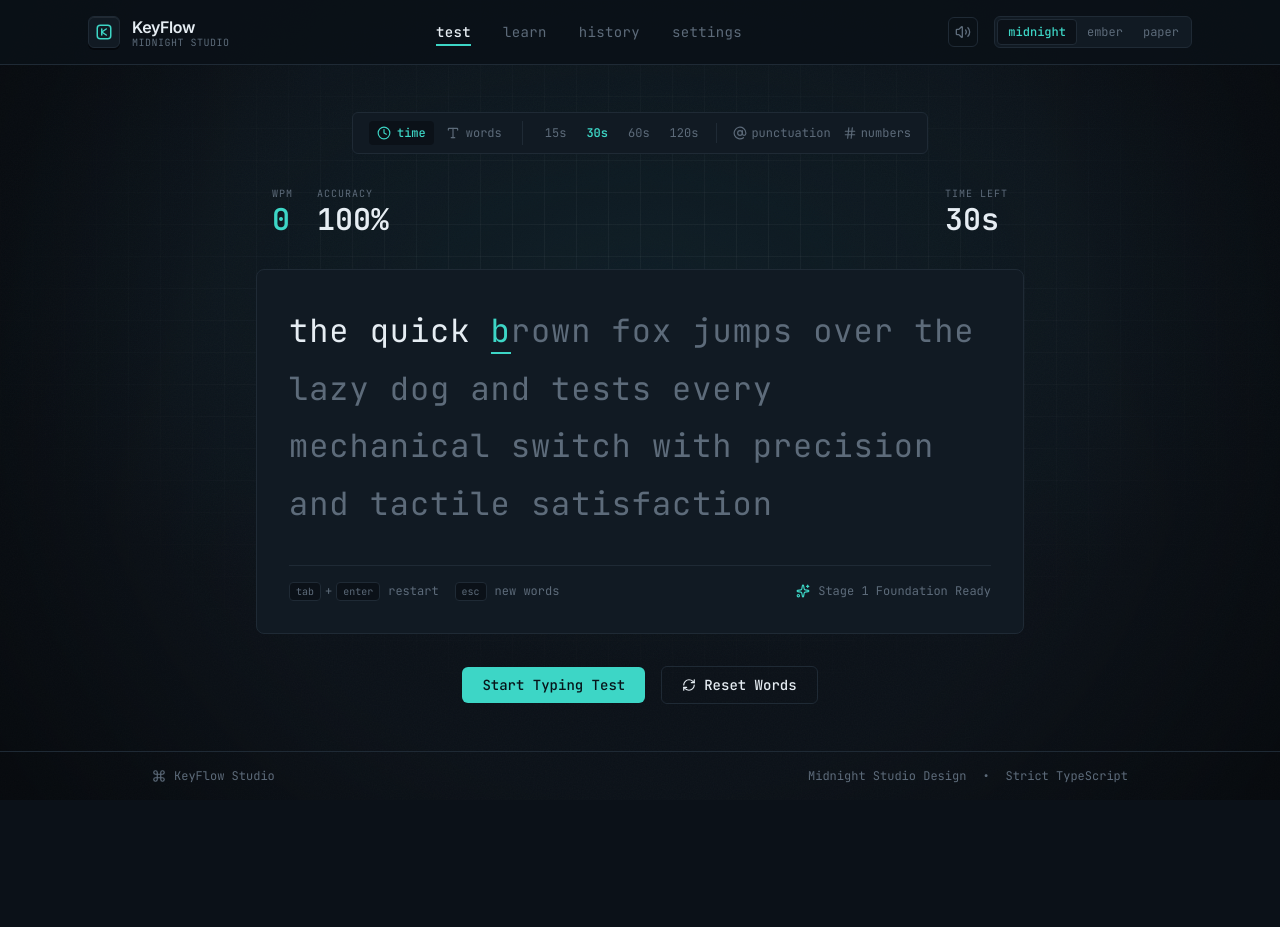
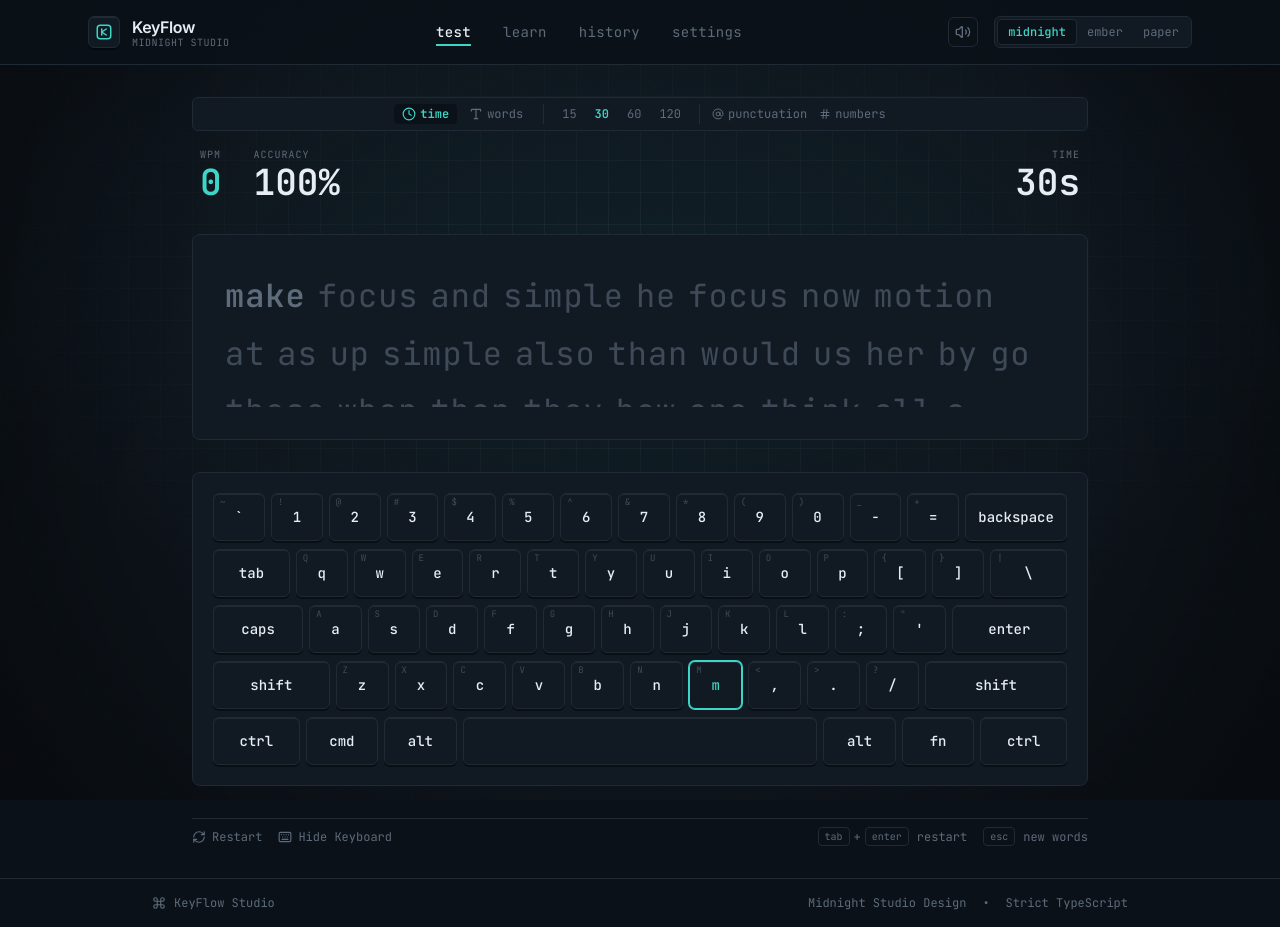
Before and after one commit to dkayush7373/TypeNest, a Next.js app: page / in a window 1280 px wide. Before the commit the page ends 800 px from the top, so only its background shows below. Built offline with nearby package versions, Linux system fonts and the light colour scheme.

Commit message:
feat(test): wire live typing engine, virtual keyboard lighting, sound effects, and stats bar

```diff
--- a/app/page.tsx
+++ b/app/page.tsx
@@ -1,17 +1,22 @@
 'use client';
 
-import React, { useState } from 'react';
+import React, { useState, useCallback } from 'react';
 import { ActiveTab, TestConfig } from '@/types';
 import { BackgroundLayers } from '@/components/BackgroundLayers';
 import { TopBar } from '@/components/TopBar';
-import { Sparkles, RefreshCw, Command, Clock, Type, Hash, AtSign } from 'lucide-react';
+import { StatsBar } from '@/components/StatsBar';
+import { TypingArea } from '@/components/TypingArea';
+import { VirtualKeyboard } from '@/components/VirtualKeyboard';
+import { useTypingEngine } from '@/hooks/useTypingEngine';
+import { useSound } from '@/hooks/useSound';
+import { RefreshCw, Command, RotateCcw, Keyboard as KeyboardIcon } from 'lucide-react';
 
 export default function Home() {
   const [activeTab, setActiveTab] = useState<ActiveTab>('test');
   const [soundEnabled, setSoundEnabled] = useState(true);
-  const [isTyping] = useState(false);
+  const [showKeyboard, setShowKeyboard] = useState(true);
 
-  // Default test configuration
+  // Test configuration
   const [config, setConfig] = useState<TestConfig>({
     mode: 'time',
     time: 30,
@@ -20,10 +25,37 @@ export default function Home() {
     numbers: false,
   });
 
+  // Sound generator
+  const { playKeySound, getAudioContext } = useSound(soundEnabled, 0.45);
+
+  const handlePlaySound = useCallback(
+    (type: 'standard' | 'space' | 'error') => {
+      playKeySound(type);
+    },
+    [playKeySound]
+  );
+
+  // Typing engine
+  const engine = useTypingEngine(config, handlePlaySound);
+
+  const handleConfigChange = (newConfig: TestConfig) => {
+    setConfig(newConfig);
+  };
+
+  const isRunning = engine.status === 'running';
+
   return (
-    <div className="relative min-h-screen flex flex-col bg-[var(--bg)] text-[var(--text)] selection:bg-[var(--accent)] selection:text-[var(--accent-contrast)]">
+    <div
+      onClick={() => {
+        getAudioContext();
+        if (!engine.isFocused) {
+          engine.setFocused(true);
+        }
+      }}
+      className="relative min-h-screen flex flex-col bg-[var(--bg)] text-[var(--text)] selection:bg-[var(--accent)] selection:text-[var(--accent-contrast)]"
+    >
       {/* Background Layers: Depth, Faint Grid, Noise Grain, Vignette */}
-      <BackgroundLayers isTyping={isTyping} />
+      <BackgroundLayers isTyping={isRunning} />
 
       {/* Top Bar with Brand, Nav, and Theme Switcher */}
       <TopBar
@@ -34,7 +66,7 @@ export default function Home() {
       />
 
       {/* Main Content Workspace */}
-      <main className="relative z-10 flex-1 flex flex-col items-center justify-center max-w-5xl w-full mx-auto px-6 py-8">
+      <main className="relative z-10 flex-1 flex flex-col items-center justify-center max-w-5xl w-full mx-auto px-4 sm:px-6 py-6 sm:py-8">
         {/* Mobile polite notice */}
         <div className="md:hidden w-full mb-6 p-4 rounded-md border border-[var(--border)] bg-[var(--panel)] text-center text-xs font-mono text-[var(--text-muted)]">
           <p className="text-[var(--text)] font-medium mb-1">Physical Keyboard Recommended</p>
@@ -42,139 +74,93 @@ export default function Home() {
         </div>
 
         {activeTab === 'test' && (
-          <div className="w-full flex flex-col items-center space-y-8">
-            {/* Minimal Mode Configuration Bar */}
-            <div className="flex flex-wrap items-center justify-center gap-4 px-4 py-2 rounded-md border border-[var(--border)] bg-[var(--panel)] text-xs font-mono text-[var(--text-muted)] select-none">
-              {/* Mode: Time vs Words */}
-              <div className="flex items-center space-x-1 border-r border-[var(--border)] pr-3">
+          <div className="w-full flex flex-col items-center space-y-6 sm:space-y-8">
+            {/* Live Stats & Config Controls */}
+            <StatsBar
+              config={config}
+              onConfigChange={handleConfigChange}
+              wpm={engine.liveNetWpm}
+              accuracy={engine.liveAccuracy}
+              timeRemaining={engine.timeRemaining}
+              wordProgress={{
+                current: Math.min(engine.wordIndex + 1, config.words),
+                total: config.words,
+              }}
+              isRunning={isRunning}
+            />
+
+            {/* Test Finished Quick Banner (Stage 2) */}
+            {engine.status === 'finished' ? (
+              <div className="w-full max-w-4xl p-8 rounded-lg border border-[var(--border)] bg-[var(--panel)] text-center space-y-6">
+                <div className="flex flex-col items-center space-y-2">
+                  <span className="text-xs uppercase font-mono tracking-widest text-[var(--text-muted)]">
+                    Test Completed
+                  </span>
+                  <div className="flex items-baseline space-x-3">
+                    <span className="text-6xl font-bold font-mono text-[var(--accent)] num-tabular">
+                      {engine.liveNetWpm}
+                    </span>
+                    <span className="text-sm font-mono text-[var(--text-muted)]">WPM</span>
+                  </div>
+                  <p className="text-sm font-mono text-[var(--text-muted)]">
+                    Accuracy: <span className="text-[var(--text)] font-semibold">{engine.liveAccuracy}%</span> • Keystrokes: <span className="text-[var(--text)] font-semibold">{engine.keystrokes.length}</span>
+                  </p>
+                </div>
+
+                <div className="flex justify-center space-x-4">
                   <button
-                  onClick={() => setConfig({ ...config, mode: 'time' })}
-                  className={`flex items-center space-x-1.5 px-2 py-1 rounded transition-colors ${
-                    config.mode === 'time'
-                      ? 'text-[var(--accent)] bg-[var(--bg)] font-medium'
-                      : 'hover:text-[var(--text)]'
-                  }`}
+                    onClick={() => engine.resetTest()}
+                    className="px-6 py-2.5 rounded-md font-mono text-sm font-medium bg-[var(--accent)] text-[var(--accent-contrast)] hover:opacity-90 active:translate-y-[1px] transition-all flex items-center space-x-2"
                   >
-                  <Clock className="w-3.5 h-3.5" />
-                  <span>time</span>
+                    <RotateCcw className="w-4 h-4" />
+                    <span>Try Again</span>
+                  </button>
+                </div>
+              </div>
+            ) : (
+              <>
+                {/* Typing Area Canvas */}
+                <TypingArea
+                  words={engine.words}
+                  wordIndex={engine.wordIndex}
+                  currentInput={engine.currentInput}
+                  completedWords={engine.completedWords}
+                  isFocused={engine.isFocused}
+                  onFocusRequest={() => engine.setFocused(true)}
+                />
+
+                {/* Lit-up On-Screen Mechanical Keyboard */}
+                {showKeyboard && (
+                  <VirtualKeyboard
+                    activeKeyCode={engine.activeKeyCode}
+                    isKeyError={engine.isKeyError}
+                    targetKeyCode={engine.targetKeyCode}
+                    showFingerGuides={false}
+                  />
+                )}
+
+                {/* Bottom Controls & Shortcut Hints */}
+                <div className="w-full max-w-4xl flex items-center justify-between text-xs font-mono text-[var(--text-muted)] pt-2 border-t border-[var(--border)]">
+                  <div className="flex items-center space-x-4">
+                    <button
+                      onClick={() => engine.resetTest()}
+                      className="flex items-center space-x-1.5 hover:text-[var(--text)] transition-colors"
+                      title="Restart test (Tab + Enter)"
+                    >
+                      <RefreshCw className="w-3.5 h-3.5" />
+                      <span>Restart</span>
                     </button>
                     <button
-                  onClick={() => setConfig({ ...config, mode: 'words' })}
-                  className={`flex items-center space-x-1.5 px-2 py-1 rounded transition-colors ${
-                    config.mode === 'words'
-                      ? 'text-[var(--accent)] bg-[var(--bg)] font-medium'
-                      : 'hover:text-[var(--text)]'
-                  }`}
+                      onClick={() => setShowKeyboard((prev) => !prev)}
+                      className="flex items-center space-x-1.5 hover:text-[var(--text)] transition-colors"
+                      title="Toggle virtual keyboard"
                     >
-                  <Type className="w-3.5 h-3.5" />
-                  <span>words</span>
+                      <KeyboardIcon className="w-3.5 h-3.5" />
+                      <span>{showKeyboard ? 'Hide Keyboard' : 'Show Keyboard'}</span>
                     </button>
                   </div>
 
-              {/* Counts */}
-              <div className="flex items-center space-x-2 border-r border-[var(--border)] pr-3">
-                {config.mode === 'time' ? (
-                  ([15, 30, 60, 120] as const).map((t) => (
-                    <button
-                      key={t}
-                      onClick={() => setConfig({ ...config, time: t })}
-                      className={`px-1.5 py-0.5 rounded transition-colors ${
-                        config.time === t
-                          ? 'text-[var(--accent)] font-semibold'
-                          : 'hover:text-[var(--text)]'
-                      }`}
-                    >
-                      {t}s
-                    </button>
-                  ))
-                ) : (
-                  ([10, 25, 50, 100] as const).map((w) => (
-                    <button
-                      key={w}
-                      onClick={() => setConfig({ ...config, words: w })}
-                      className={`px-1.5 py-0.5 rounded transition-colors ${
-                        config.words === w
-                          ? 'text-[var(--accent)] font-semibold'
-                          : 'hover:text-[var(--text)]'
-                      }`}
-                    >
-                      {w}
-                    </button>
-                  ))
-                )}
-              </div>
-
-              {/* Toggles: punctuation, numbers */}
-              <div className="flex items-center space-x-3">
-                <button
-                  onClick={() => setConfig({ ...config, punctuation: !config.punctuation })}
-                  className={`flex items-center space-x-1 transition-colors ${
-                    config.punctuation ? 'text-[var(--accent)] font-medium' : 'hover:text-[var(--text)]'
-                  }`}
-                >
-                  <AtSign className="w-3.5 h-3.5" />
-                  <span>punctuation</span>
-                </button>
-                <button
-                  onClick={() => setConfig({ ...config, numbers: !config.numbers })}
-                  className={`flex items-center space-x-1 transition-colors ${
-                    config.numbers ? 'text-[var(--accent)] font-medium' : 'hover:text-[var(--text)]'
-                  }`}
-                >
-                  <Hash className="w-3.5 h-3.5" />
-                  <span>numbers</span>
-                </button>
-              </div>
-            </div>
-
-            {/* Live Stats Bar Preview */}
-            <div className="w-full max-w-3xl flex items-baseline justify-between px-4">
-              <div className="flex items-baseline space-x-6">
-                <div>
-                  <span className="block text-[10px] tracking-widest uppercase font-mono text-[var(--text-muted)]">
-                    WPM
-                  </span>
-                  <span className="text-3xl font-semibold font-mono text-[var(--accent)] num-tabular">
-                    0
-                  </span>
-                </div>
-                <div>
-                  <span className="block text-[10px] tracking-widest uppercase font-mono text-[var(--text-muted)]">
-                    ACCURACY
-                  </span>
-                  <span className="text-3xl font-semibold font-mono text-[var(--text)] num-tabular">
-                    100%
-                  </span>
-                </div>
-              </div>
-
-              <div>
-                <span className="block text-[10px] tracking-widest uppercase font-mono text-[var(--text-muted)] text-right">
-                  TIME LEFT
-                </span>
-                <span className="text-3xl font-semibold font-mono text-[var(--text)] num-tabular">
-                  {config.time}s
-                </span>
-              </div>
-            </div>
-
-            {/* Stage 1 Typing Area Look & Feel Canvas */}
-            <div className="w-full max-w-3xl p-8 rounded-lg border border-[var(--border)] bg-[var(--panel)] transition-colors">
-              <div className="typing-text relative select-none leading-relaxed text-[var(--text-muted)]">
-                <span className="text-[var(--text)]">the quick </span>
-                <span className="relative text-[var(--accent)] border-b-2 border-[var(--accent)]">
-                  b
-                  <span
-                    className="absolute -right-0.5 top-1 bottom-1 w-[2px] bg-[var(--accent)] caret-anim"
-                    aria-hidden="true"
-                  />
-                </span>
-                <span>rown fox jumps over the lazy dog and tests every mechanical switch with precision and tactile satisfaction</span>
-              </div>
-
-              {/* Shortcut Hints */}
-              <div className="mt-8 pt-4 border-t border-[var(--border)] flex items-center justify-between text-xs font-mono text-[var(--text-muted)]">
-                <div className="flex items-center space-x-4">
+                  <div className="hidden sm:flex items-center space-x-4">
                     <span className="flex items-center space-x-1">
                       <kbd className="px-1.5 py-0.5 rounded border border-[var(--border)] bg-[var(--bg)] text-[10px]">tab</kbd>
                       <span>+</span>
@@ -186,27 +172,9 @@ export default function Home() {
                       <span className="ml-1">new words</span>
                     </span>
                   </div>
-                <div className="flex items-center space-x-2">
-                  <Sparkles className="w-3.5 h-3.5 text-[var(--accent)]" />
-                  <span>Stage 1 Foundation Ready</span>
                 </div>
-              </div>
-            </div>
-
-            {/* Action Buttons Showcase */}
-            <div className="flex items-center space-x-4">
-              <button
-                className="px-5 py-2 rounded-md font-mono text-sm font-medium bg-[var(--accent)] text-[var(--accent-contrast)] hover:opacity-90 active:translate-y-[1px] transition-all focus-visible:outline-none focus-visible:ring-2 focus-visible:ring-[var(--accent)]"
-              >
-                Start Typing Test
-              </button>
-              <button
-                className="px-5 py-2 rounded-md font-mono text-sm font-medium border border-[var(--border)] bg-transparent text-[var(--text)] hover:border-[var(--text-muted)] active:translate-y-[1px] transition-all focus-visible:outline-none focus-visible:ring-1 focus-visible:ring-[var(--accent)] flex items-center space-x-2"
-              >
-                <RefreshCw className="w-3.5 h-3.5" />
-                <span>Reset Words</span>
-              </button>
-            </div>
+              </>
+            )}
           </div>
         )}
 
```
Lines whose indentation alone changed are shown as unchanged.
